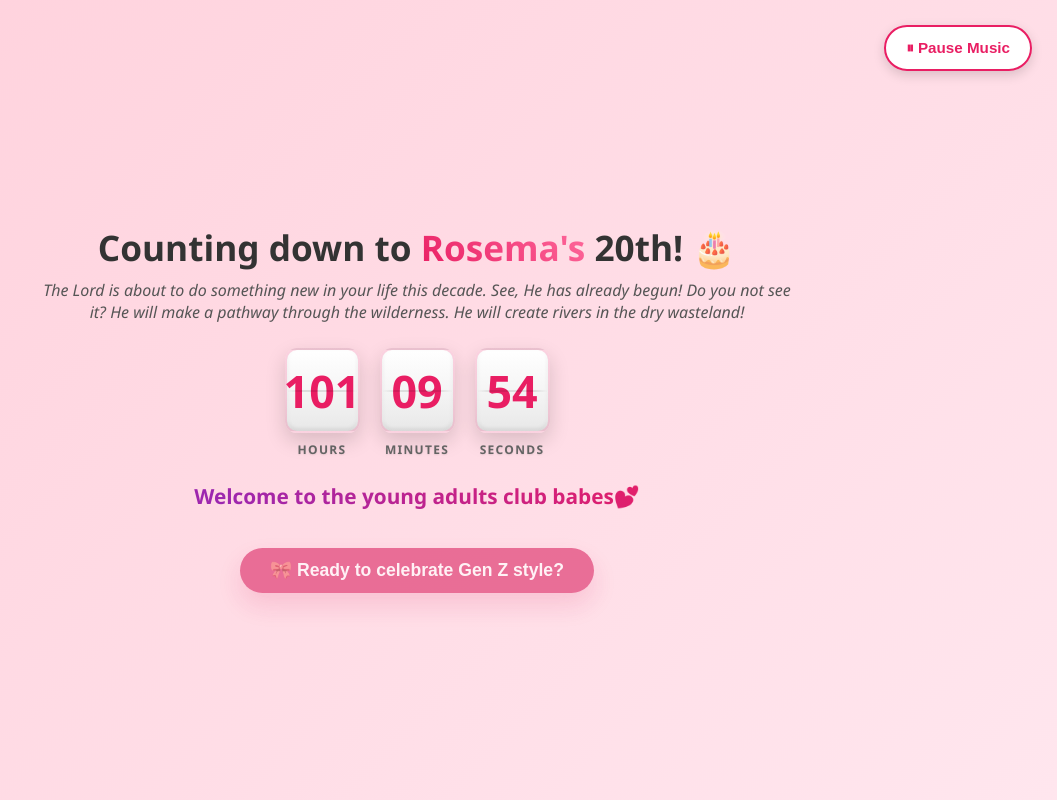
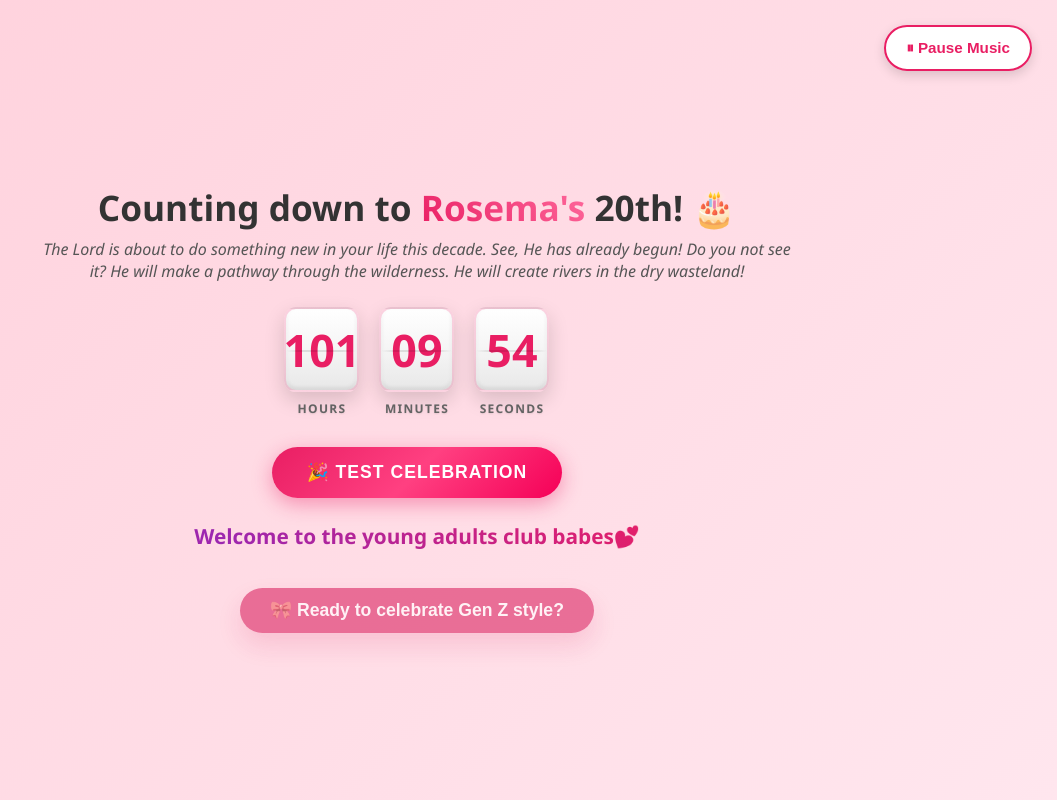
Before and after one commit to deborararumairaj/rosema-bday, a React (Vite) app: page / in a window 1280 px wide. Shown: the whole page, without its empty margins (223-1280 px from the left). Built offline with nearby package versions, Linux system fonts and the light colour scheme.

Commit message:
Update Countdown.jsx

```diff
--- a/src/components/Countdown.jsx
+++ b/src/components/Countdown.jsx
@@ -98,7 +98,15 @@ function Countdown({ onBirthdayReached, birthdayReached }) {
           prevValue={prevTime.seconds}
         />
       </div>
-
+      {/* ⚠️ TEST BUTTON - delete it from here⚠️ */}
+      <button
+        className="test-button"
+        onClick={onBirthdayReached}
+        title="Skip countdown and see celebration"
+      >
+        🎉 Test Celebration
+      </button>
+      {/* ⚠️ END TEST BUTTON - DELETE UP TO HERE ⚠️ */}
 
     </section>
   );
```
